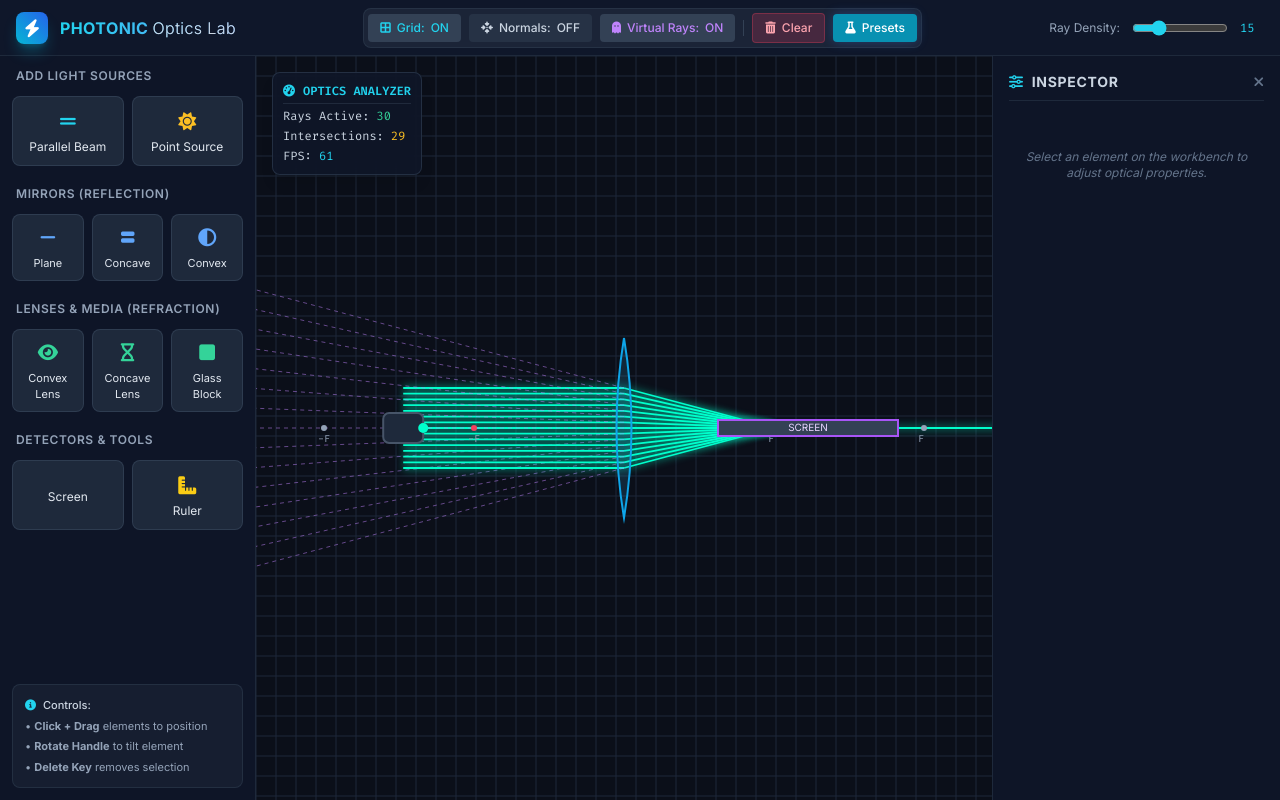
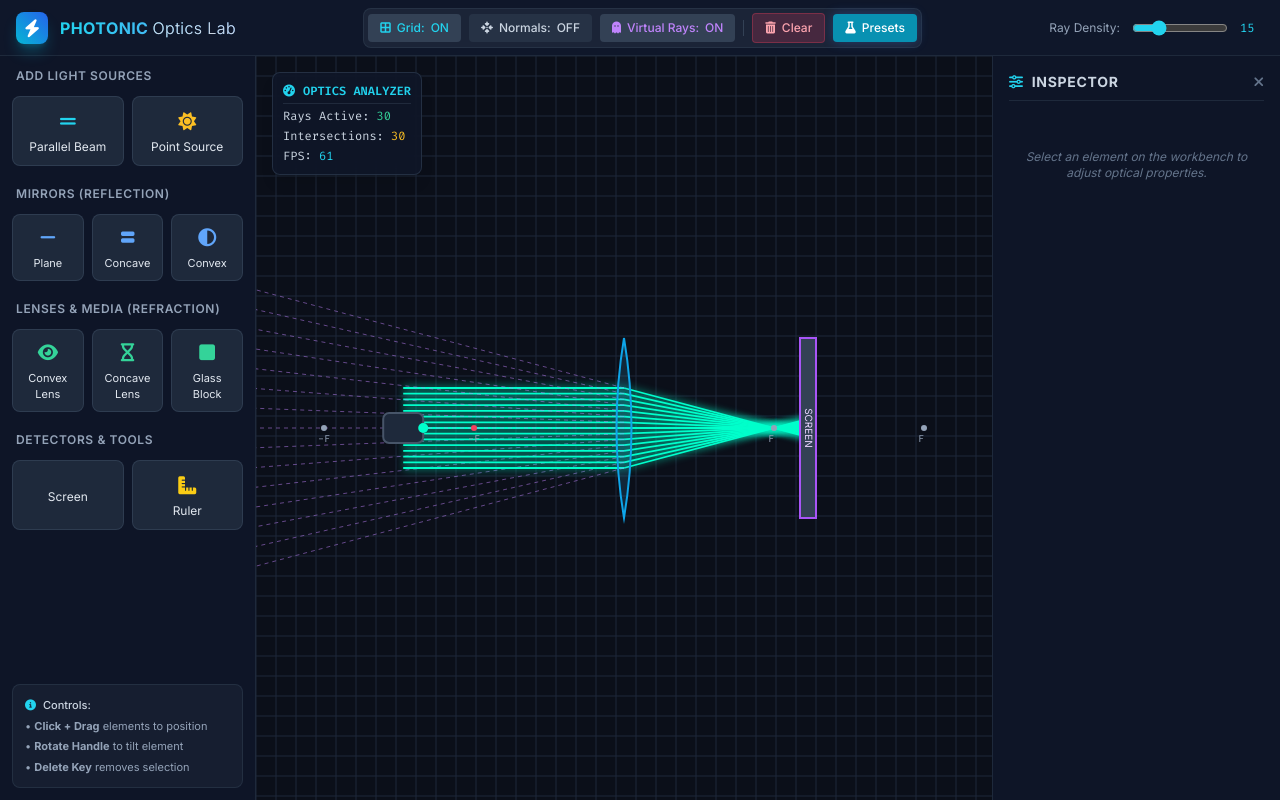
Before and after one commit to athharvnm/opticslab, a plain HTML site: page index.html in a window 1280 px wide. Drawn offline with nearby package versions, Linux system fonts and the light colour scheme.

Commit message:
Update index.html

```diff
--- a/index.html
+++ b/index.html
@@ -292,6 +292,7 @@
                 } else if (this.type === 'screen') {
                     this.width = 180;
                     this.height = 16;
+                    this.angle = Math.PI / 2; // Positioned vertically (90 deg) across rays by default
                 } else if (this.type === 'ruler') {
                     this.width = 250;
                     this.height = 30;
@@ -825,7 +826,7 @@
         }
 
         function handleRayPhysics(ray, hit, el) {
-            const EPSILON = 0.01; // Epsilon offset to prevent boundary self-intersection loops
+            const EPSILON = 0.01;
 
             if (el.type === 'plane-mirror') {
                 const dot = ray.dx * hit.normalX + ray.dy * hit.normalY;
@@ -845,7 +846,6 @@
                 const y = hit.localY;
                 const f = el.focalLength;
 
-                // Radius of curvature R = 2f; Curvature angle theta_N = -y / (2f)
                 const curveAngle = -y / (2 * f);
 
                 const cosC = Math.cos(curveAngle);
@@ -923,7 +923,6 @@
                 }
             }
             else if (el.type === 'convex-lens' || el.type === 'concave-lens') {
-                // Correct Paraxial Vector Deflection along local aperture
                 const y = hit.localY;
                 const f = el.focalLength;
 
```
